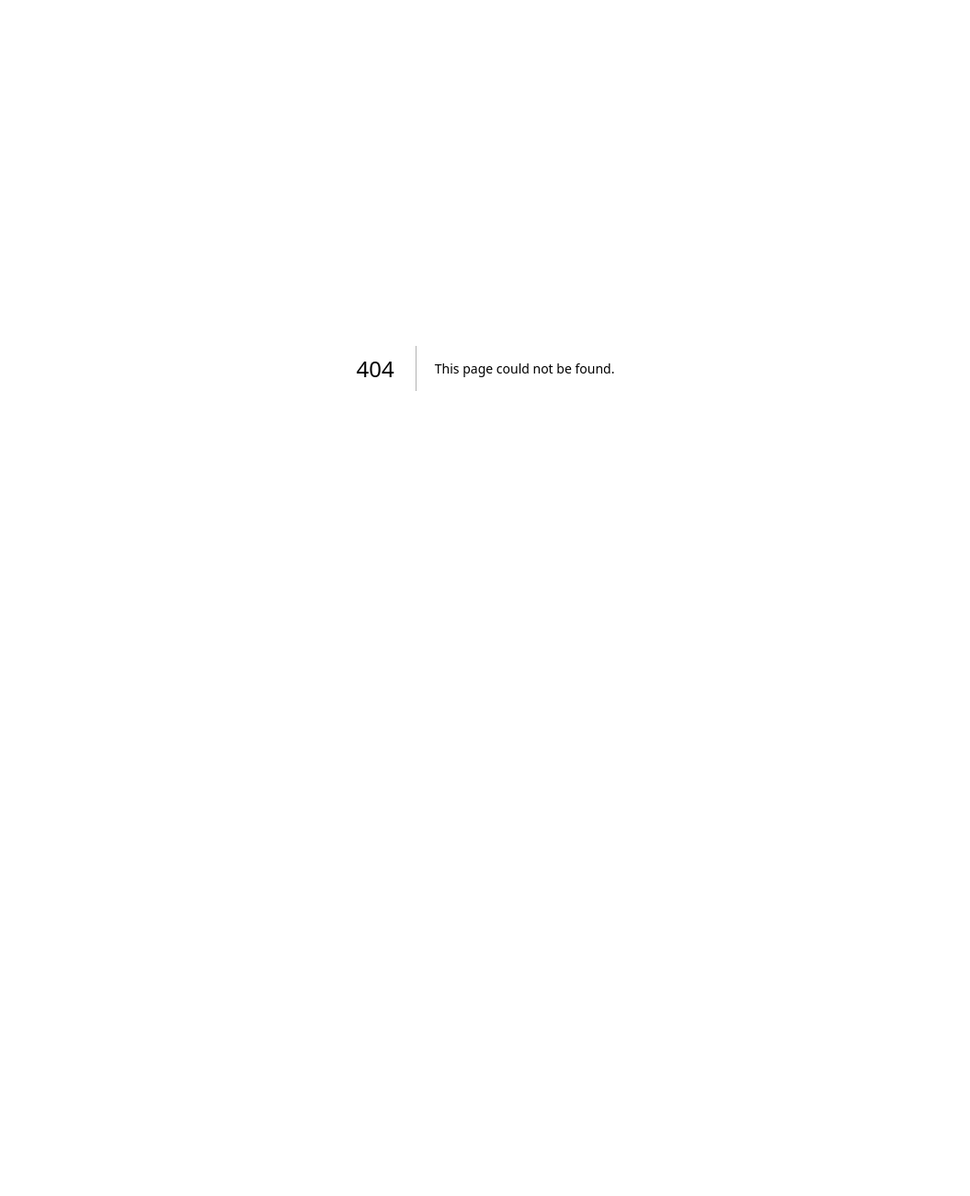
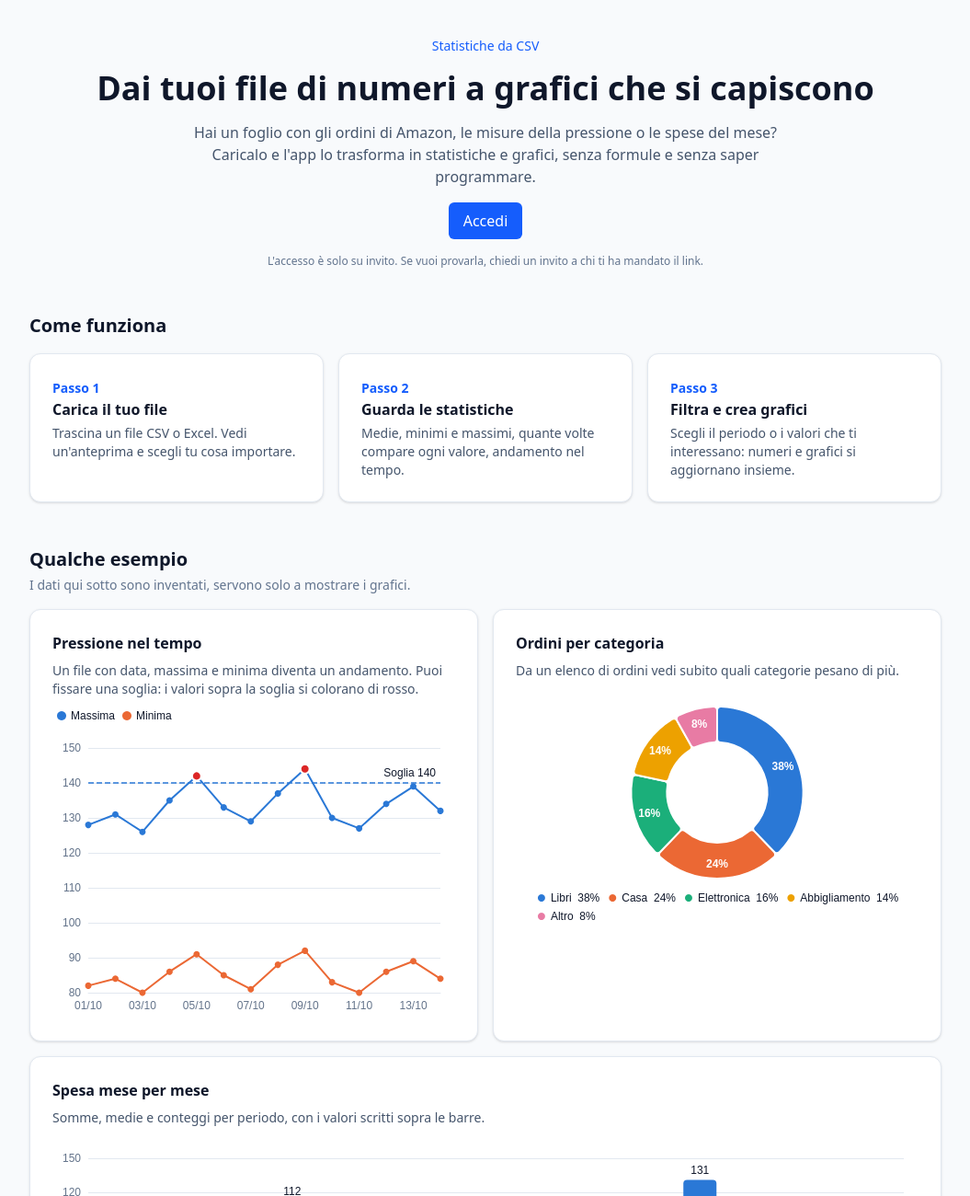
Before and after one commit to gaeros/statistiche-csv, a Next.js app: page /benvenuto in a window 1280 px wide. Before the commit this address had no page. Shown: the top 1300 px of the page at 92% size, without its empty margins (112-1167 px from the left). Before the commit the page ends 800 px from the top, so only its background shows below. Built offline with nearby package versions, Linux system fonts and the light colour scheme; no server answers.

Commit message:
Pagina di benvenuto pubblica con spiegazione ed esempi grafici
Co-Authored-By: Claude Sonnet 5.5 <noreply@anthropic.com>
Claude-Session: https://claude.ai/code/session_017d6PZWACytfCNiZz1gKtqZ

```diff
--- a/src/app/(app)/layout.tsx
+++ b/src/app/(app)/layout.tsx
@@ -18,6 +18,7 @@ export default async function LayoutApp({ children }: LayoutProps<"/">) {
           <nav className="flex gap-4 text-sm">
             <Link href="/dataset" className="link">I miei dataset</Link>
             <Link href="/importa" className="link">Importa</Link>
+            <Link href="/benvenuto" className="link">Guida</Link>
             {amministratore && (
               <Link href="/admin/inviti" className="link">Inviti</Link>
             )}
--- a/src/app/accedi/FormAccesso.tsx
+++ b/src/app/accedi/FormAccesso.tsx
@@ -52,6 +52,9 @@ export function FormAccesso({ errore, ok }: { errore?: string; ok?: string }) {
         <p className="text-slate-500">
           Non hai un account? La registrazione è solo su invito.
         </p>
+        <Link href="/benvenuto" className="block text-xs text-slate-500 hover:underline">
+          Cos&apos;è questa app?
+        </Link>
         <Link href="/privacy" className="block text-xs text-slate-500 hover:underline">
           Informativa privacy
         </Link>
--- /dev/null
+++ b/src/app/benvenuto/page.tsx
@@ -0,0 +1,146 @@
+import type { Metadata } from "next";
+import Link from "next/link";
+import { Colonne } from "@/components/grafici/Colonne";
+import { Linee } from "@/components/grafici/Linee";
+import { Torta } from "@/components/grafici/Torta";
+import { createClient } from "@/lib/supabase/server";
+
+export const metadata: Metadata = { title: "Benvenuto – Statistiche da CSV" };
+
+// Dati inventati, solo per mostrare che aspetto hanno i grafici.
+const GIORNI = Array.from({ length: 14 }, (_, i) => `${String(i + 1).padStart(2, "0")}/10`);
+const SISTOLICA = [128, 131, 126, 135, 142, 133, 129, 137, 144, 130, 127, 134, 139, 132];
+const DIASTOLICA = [82, 84, 80, 86, 91, 85, 81, 88, 92, 83, 80, 86, 89, 84];
+const CATEGORIE = [
+  { nome: "Libri", valore: 14 },
+  { nome: "Casa", valore: 9 },
+  { nome: "Elettronica", valore: 6 },
+  { nome: "Abbigliamento", valore: 5 },
+  { nome: "Altro", valore: 3 },
+];
+const MESI = ["Mag", "Giu", "Lug", "Ago", "Set", "Ott"];
+const SPESA = [64, 112, 48, 95, 131, 87];
+
+const PASSI = [
+  { titolo: "Carica il tuo file", testo: "Trascina un file CSV o Excel. Vedi un'anteprima e scegli tu cosa importare." },
+  { titolo: "Guarda le statistiche", testo: "Medie, minimi e massimi, quante volte compare ogni valore, andamento nel tempo." },
+  { titolo: "Filtra e crea grafici", testo: "Scegli il periodo o i valori che ti interessano: numeri e grafici si aggiornano insieme." },
+];
+
+function Esempio({ titolo, testo, children }: { titolo: string; testo: string; children: React.ReactNode }) {
+  return (
+    <section className="scheda space-y-2">
+      <h3 className="font-semibold">{titolo}</h3>
+      <p className="text-sm text-slate-600 dark:text-slate-400">{testo}</p>
+      {children}
+    </section>
+  );
+}
+
+export default async function PaginaBenvenuto() {
+  const supabase = await createClient();
+  const { data } = await supabase.auth.getUser();
+  const collegato = !!data.user;
+
+  return (
+    <main className="mx-auto w-full max-w-5xl flex-1 space-y-12 px-4 py-10">
+      <header className="space-y-4 text-center">
+        <p className="text-sm font-medium text-blue-600 dark:text-blue-400">Statistiche da CSV</p>
+        <h1 className="text-3xl font-semibold sm:text-4xl">Dai tuoi file di numeri a grafici che si capiscono</h1>
+        <p className="mx-auto max-w-2xl text-slate-600 dark:text-slate-400">
+          Hai un foglio con gli ordini di Amazon, le misure della pressione o le spese del mese? Caricalo e l&apos;app lo
+          trasforma in statistiche e grafici, senza formule e senza saper programmare.
+        </p>
+        <div className="flex flex-wrap justify-center gap-3">
+          <Link href={collegato ? "/dataset" : "/accedi"} className="bottone">
+            {collegato ? "Vai ai tuoi dati" : "Accedi"}
+          </Link>
+          {collegato && (
+            <Link href="/importa" className="bottone-secondario">
+              Carica un file
+            </Link>
+          )}
+        </div>
+        {!collegato && (
+          <p className="text-xs text-slate-500">L&apos;accesso è solo su invito. Se vuoi provarla, chiedi un invito a chi ti ha mandato il link.</p>
+        )}
+      </header>
+
+      <section aria-labelledby="come" className="space-y-4">
+        <h2 id="come" className="text-xl font-semibold">Come funziona</h2>
+        <ol className="grid gap-4 sm:grid-cols-3">
+          {PASSI.map((p, i) => (
+            <li key={p.titolo} className="scheda space-y-1">
+              <span className="text-sm font-semibold text-blue-600 dark:text-blue-400">Passo {i + 1}</span>
+              <h3 className="font-semibold">{p.titolo}</h3>
+              <p className="text-sm text-slate-600 dark:text-slate-400">{p.testo}</p>
+            </li>
+          ))}
+        </ol>
+      </section>
+
+      <section aria-labelledby="esempi" className="space-y-4">
+        <div className="space-y-1">
+          <h2 id="esempi" className="text-xl font-semibold">Qualche esempio</h2>
+          <p className="text-sm text-slate-500">I dati qui sotto sono inventati, servono solo a mostrare i grafici.</p>
+        </div>
+        <div className="grid gap-4 lg:grid-cols-2">
+          <Esempio
+            titolo="Pressione nel tempo"
+            testo="Un file con data, massima e minima diventa un andamento. Puoi fissare una soglia: i valori sopra la soglia si colorano di rosso."
+          >
+            <Linee
+              etichette={GIORNI}
+              serie={[
+                { nome: "Massima", valori: SISTOLICA, soglia: 140 },
+                { nome: "Minima", valori: DIASTOLICA },
+              ]}
+              descrizione="Esempio: andamento di pressione massima e minima in 14 giorni, con soglia a 140 tratteggiata."
+            />
+          </Esempio>
+          <Esempio
+            titolo="Ordini per categoria"
+            testo="Da un elenco di ordini vedi subito quali categorie pesano di più."
+          >
+            <Torta
+              fette={CATEGORIE}
+              descrizione="Esempio: 37 ordini divisi per categoria. Libri è la più numerosa."
+            />
+          </Esempio>
+          <div className="lg:col-span-2">
+            <Esempio
+              titolo="Spesa mese per mese"
+              testo="Somme, medie e conteggi per periodo, con i valori scritti sopra le barre."
+            >
+              <Colonne
+                etichette={MESI}
+                valori={SPESA}
+                nomeValore="Spesa (€)"
+                descrizione="Esempio: spesa mensile da maggio a ottobre, la più alta a settembre."
+              />
+            </Esempio>
+          </div>
+        </div>
+      </section>
+
+      <section aria-labelledby="cosa" className="space-y-4">
+        <h2 id="cosa" className="text-xl font-semibold">Cosa puoi fare</h2>
+        <ul className="grid gap-3 text-sm sm:grid-cols-2">
+          <li className="scheda">Caricare file CSV ed Excel: l&apos;app riconosce da sola numeri, date e testo.</li>
+          <li className="scheda">Filtrare per periodo, per valori o per momento della giornata.</li>
+          <li className="scheda">Costruire i tuoi grafici (barre, linee, torta e altri) e salvarli nella dashboard.</li>
+          <li className="scheda">Scaricare grafici come immagine e dati filtrati come CSV.</li>
+        </ul>
+      </section>
+
+      <section aria-labelledby="privacy" className="scheda space-y-2">
+        <h2 id="privacy" className="text-xl font-semibold">I tuoi dati restano tuoi</h2>
+        <p className="text-sm text-slate-600 dark:text-slate-400">
+          Vedi solo i tuoi file: nessun altro utente può leggerli. I dati sono conservati in Europa e puoi scaricarli o
+          cancellare tutto quando vuoi dalla pagina del tuo account. L&apos;app mostra i numeri e non dà consigli medici.{" "}
+          <Link href="/privacy" className="link">Leggi l&apos;informativa</Link>.
+        </p>
+      </section>
+    </main>
+  );
+}
--- a/src/app/page.tsx
+++ b/src/app/page.tsx
@@ -1,5 +1,9 @@
 import { redirect } from "next/navigation";
+import { createClient } from "@/lib/supabase/server";
 
-export default function Home() {
-  redirect("/dataset");
+// Chi è già collegato va ai suoi dati, gli altri vedono la pagina di presentazione.
+export default async function Home() {
+  const supabase = await createClient();
+  const { data } = await supabase.auth.getUser();
+  redirect(data.user ? "/dataset" : "/benvenuto");
 }
--- a/src/lib/supabase/proxy.ts
+++ b/src/lib/supabase/proxy.ts
@@ -3,7 +3,7 @@ import { NextResponse, type NextRequest } from "next/server";
 import { supabaseAnonKey, supabaseUrl } from "@/lib/env";
 
 // Pagine raggiungibili senza essere collegati.
-const PUBBLICHE = ["/accedi", "/password-dimenticata", "/auth", "/privacy"];
+const PUBBLICHE = ["/", "/accedi", "/password-dimenticata", "/auth", "/privacy", "/benvenuto"];
 
 export async function updateSession(request: NextRequest) {
   let response = NextResponse.next({ request });
```
